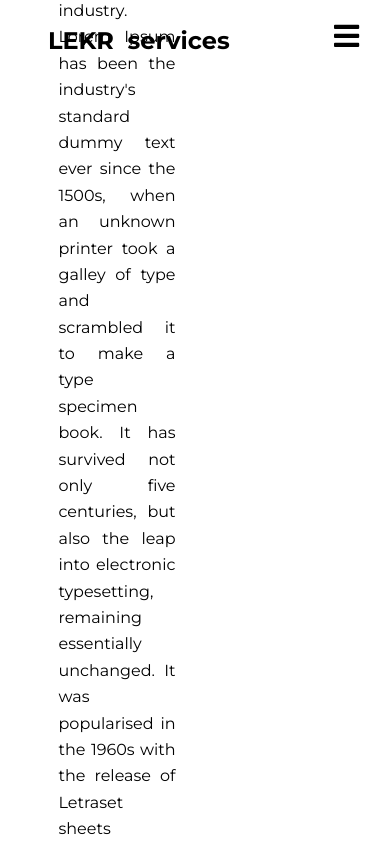
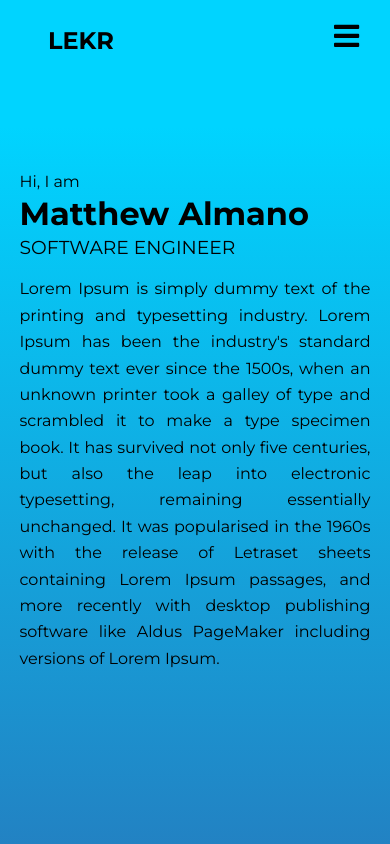
Before and after one commit to Almano98/personal-portfolio, a React (Create React App) app: page / in a window 390 px wide. Shown: the top 844 px of the page. Built offline with nearby package versions, Linux system fonts and the light colour scheme; what react-animations would draw is missing.

Commit message:
[UPDATED] Hero section to be responsive on smaller devices

```diff
--- a/src/components/HeroSection/HeroElements.js
+++ b/src/components/HeroSection/HeroElements.js
@@ -1,18 +1,6 @@
 import styled, { keyframes } from "styled-components";
-import {
-  fadeInRight,
-  fadeInLeft,
-  fadeIn,
-  hinge,
-  jello,
-  tada,
-  slideInRight,
-  swing,
-  wobble,
-  zoomIn,
-} from "react-animations";
+import { fadeInRight } from "react-animations";
 
-const imageAnimation = keyframes`${zoomIn}`;
 const informationAnimation = keyframes`${fadeInRight}`;
 
 export const HeroContainer = styled.div`
@@ -20,17 +8,22 @@ export const HeroContainer = styled.div`
   display: grid;
   grid-template-columns: 1.5fr 1fr;
   grid-auto-rows: minmax(200px, auto);
+  @media screen and (max-width: 768px) {
+    display: block;
+    background: rgb(34, 130, 195);
+    background: linear-gradient(
+      0deg,
+      rgba(34, 130, 195, 1) 0%,
+      rgba(0, 212, 255, 1) 85%
+    );
+  }
 `;
 
 export const ImageContainer = styled.div`
-  //   background: red;
   height: 100%;
   display: flex;
   justify-content: center;
   align-items: center;
-  // animation: 0.2s ${imageAnimation};
-  // animation-delay: 0.5s;
-  // animation-fill-mode: both;
   @media screen and (max-width: 768px) {
     display: none;
   }
@@ -42,16 +35,18 @@ export const Image = styled.img`
 `;
 
 export const InformationContainer = styled.div`
-  //   background: green;
   height: 100%;
   display: flex;
   flex-direction: column;
   justify-content: center;
   padding: 0 25%;
+  @media screen and (max-width: 768px) {
+    padding: 0 5%;
+  }
 `;
 
 export const HighlightedText = styled.h4`
-  color: blue;
+  color: black;
   font-weight: 400;
   animation: 0.4s ${informationAnimation};
 `;
--- a/src/components/NavBar/index.js
+++ b/src/components/NavBar/index.js
@@ -23,7 +23,7 @@ const NavBar = ({ toggle }) => {
         <Nav>
           <NavbarContainer>
             <NavLogo to="/" onClick={toggleHome}>
-              <b>LEKR</b> &nbsp; services
+              <b>LEKR</b>
             </NavLogo>
             <MobileIcon onClick={toggle}>
               <BarIcon />
```
